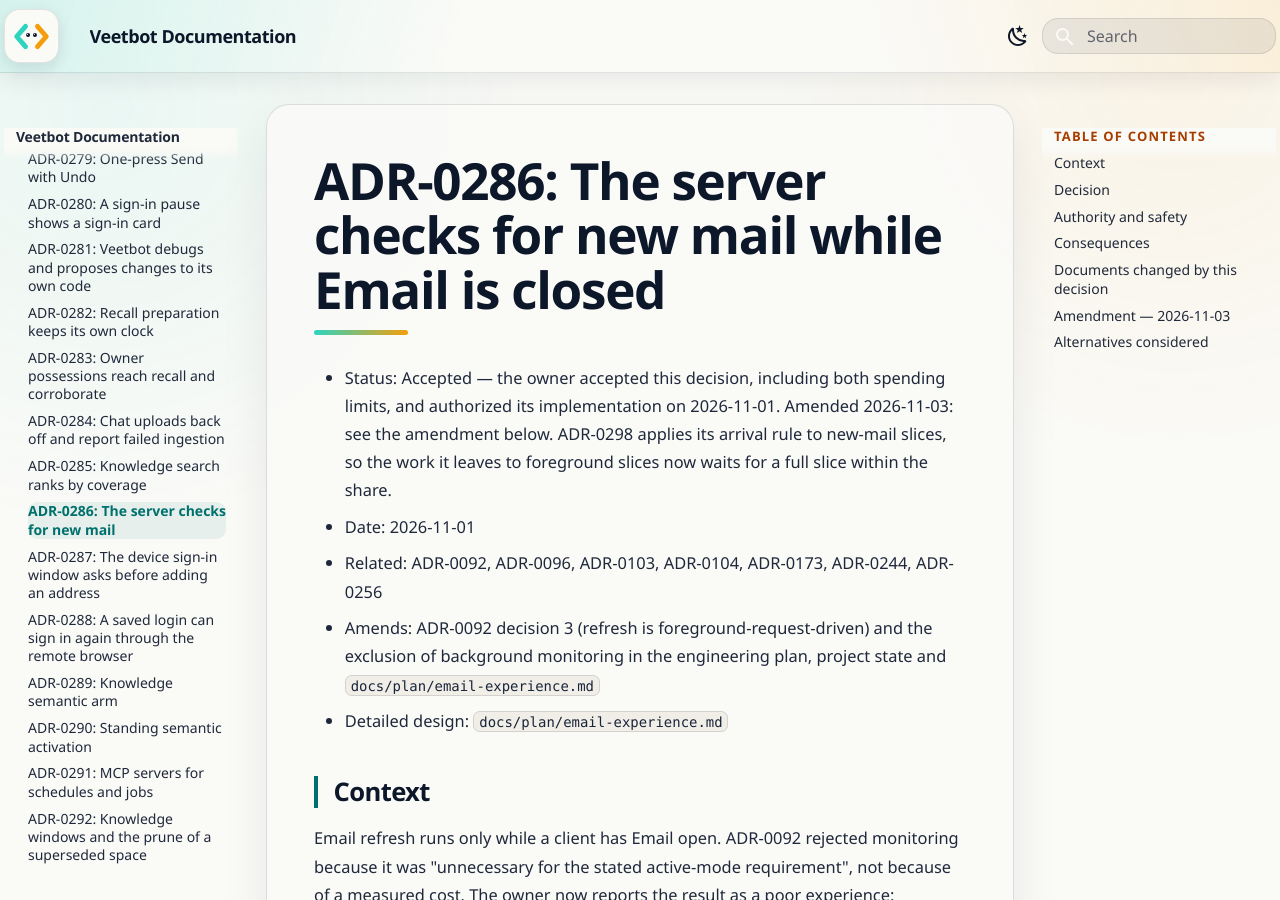
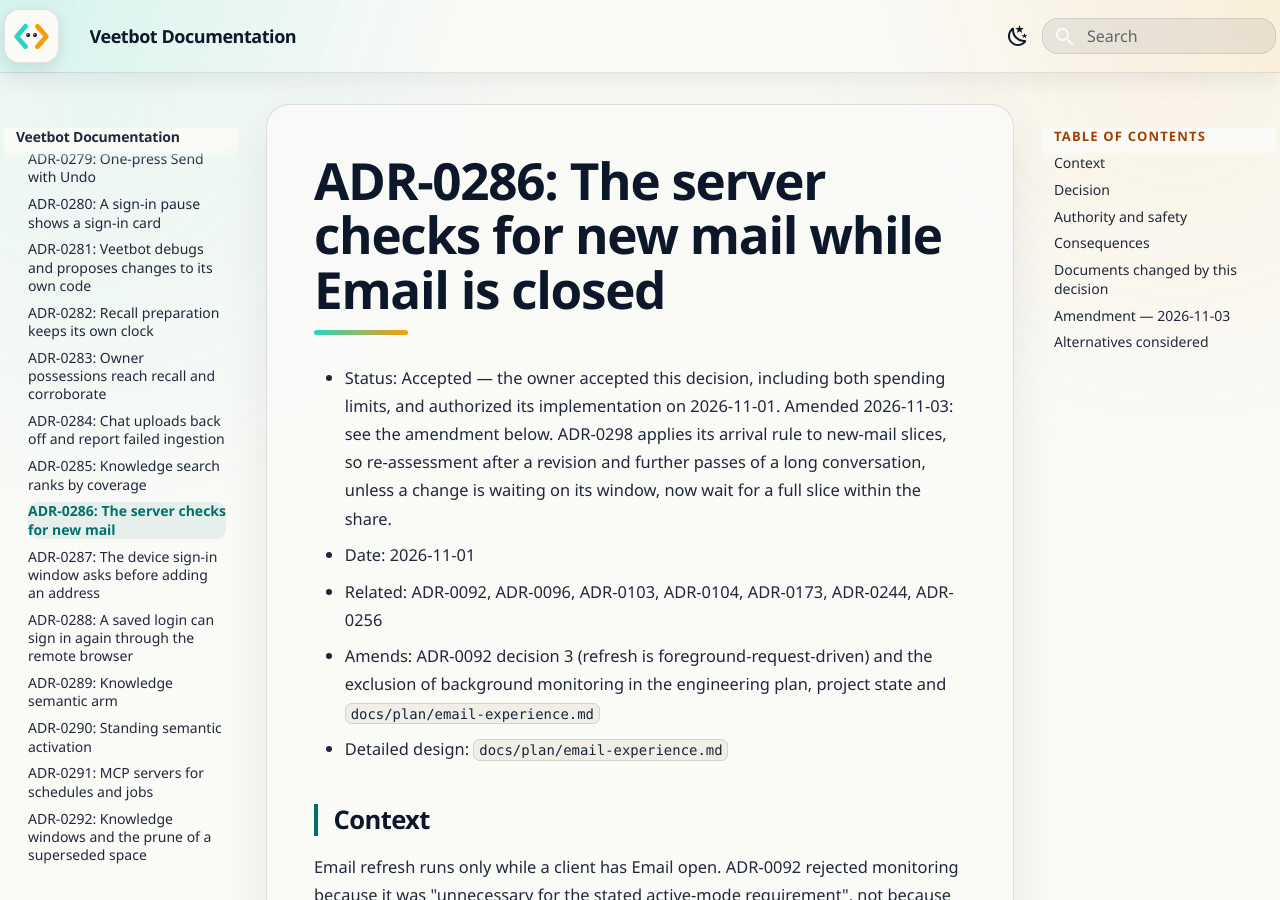
Before and after one commit to avitus/veetbot, an MkDocs documentation site: the page built from docs/adr/0286-server-checks-for-new-mail.md, in a window 1280 px wide and 900 px high. Built offline with MkDocs 1.6.1 and Material for MkDocs 9.7.7, drawn with Linux system fonts in a browser that asks for light colours.

Commit message:
Say which work waits for a full slice in the ADR-0286 note
New-mail slices keep unsubscribe checks and expired bodies, so only re-assessment
and further passes of a long conversation wait.

Reading-Lane: C
Co-Authored-By: Claude Opus 5.5 <noreply@anthropic.com>
Glen-Conversation: e0545ddc-b591-49e6-9103-afa0d6dd6ab9

```diff
--- a/docs/adr/0286-server-checks-for-new-mail.md
+++ b/docs/adr/0286-server-checks-for-new-mail.md
@@ -2,8 +2,9 @@
 
 - Status: Accepted — the owner accepted this decision, including both spending
   limits, and authorized its implementation on 2026-11-01. Amended 2026-11-03: see
-  the amendment below. ADR-0298 applies its arrival rule to new-mail slices, so the
-  work it leaves to foreground slices now waits for a full slice within the share.
+  the amendment below. ADR-0298 applies its arrival rule to new-mail slices, so
+  re-assessment after a revision and further passes of a long conversation, unless a
+  change is waiting on its window, now wait for a full slice within the share.
 - Date: 2026-11-01
 - Related: ADR-0092, ADR-0096, ADR-0103, ADR-0104, ADR-0173, ADR-0244, ADR-0256
 - Amends: ADR-0092 decision 3 (refresh is foreground-request-driven)
```
